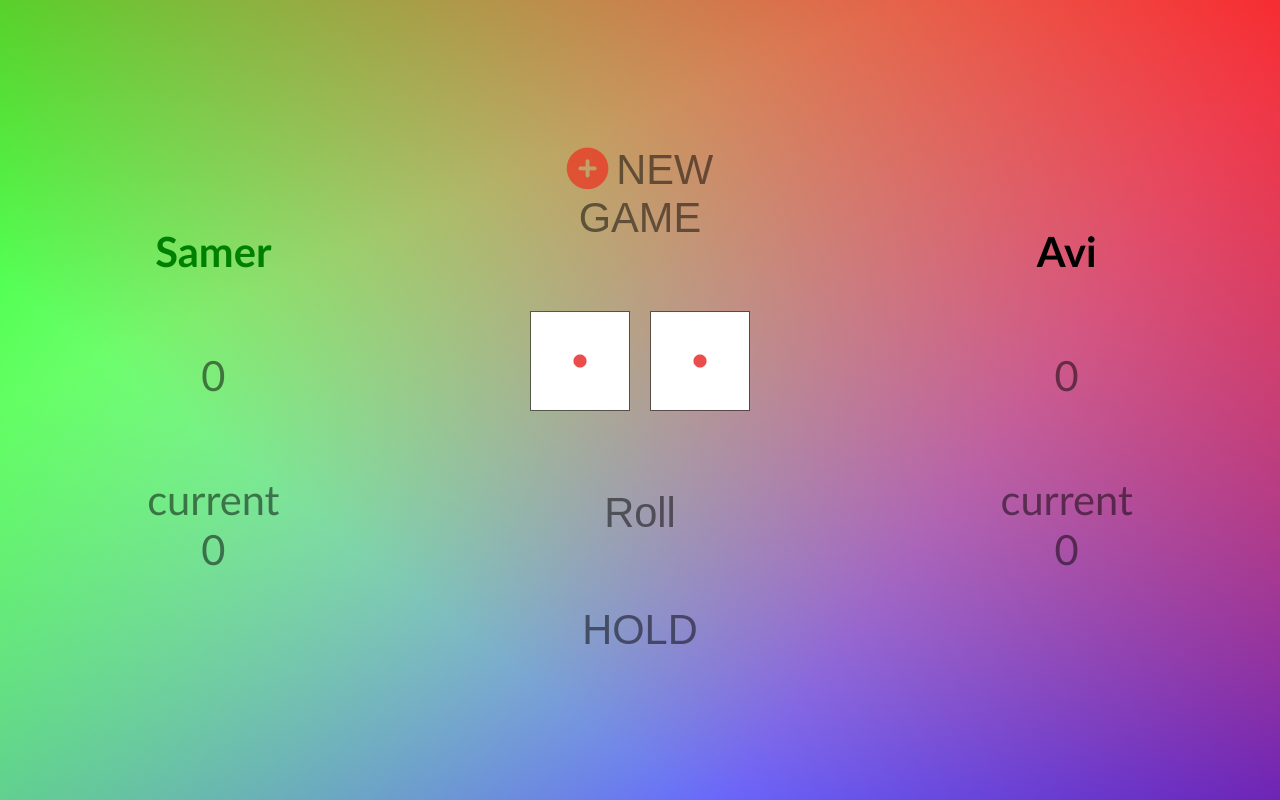
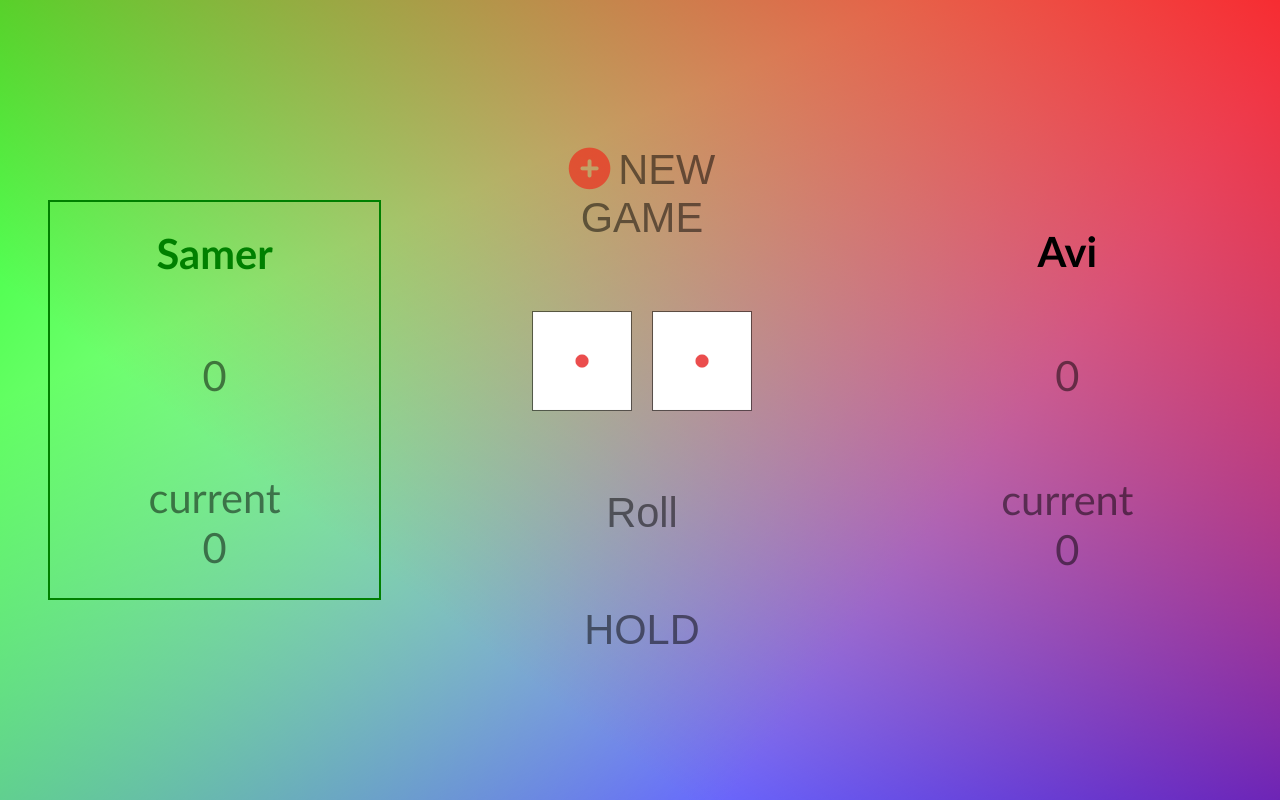
Before and after one commit to samertaha/Dice-Game, a React (Create React App) app: page / in a window 1280 px wide. Built offline with nearby package versions, Linux system fonts and the light colour scheme.

Commit message:
added border to active player

```diff
--- a/src/Components/Player/Player.jsx
+++ b/src/Components/Player/Player.jsx
@@ -31,7 +31,13 @@ class Player extends React.Component {
       this.props;
     const myTurn = playerName === currentPlayer;
     return (
-      <div className='container vert'>
+      <div
+        className='container vert'
+        style={{
+          transition: 'all .3s ease-in-out',
+          border: myTurn || winned ? '2px solid green' : 'none',
+        }}
+      >
         <h1
           className={winned ? 'blink' : ''}
           style={{
```
